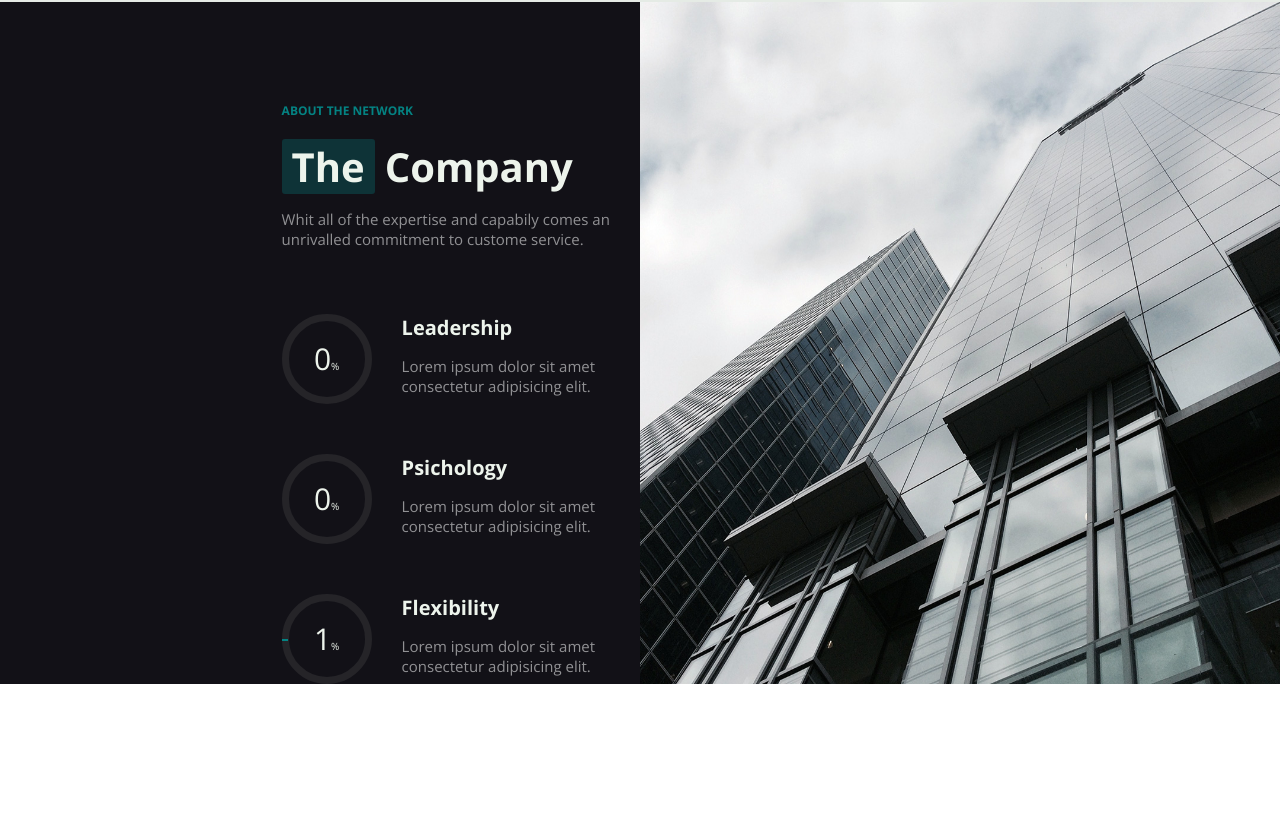
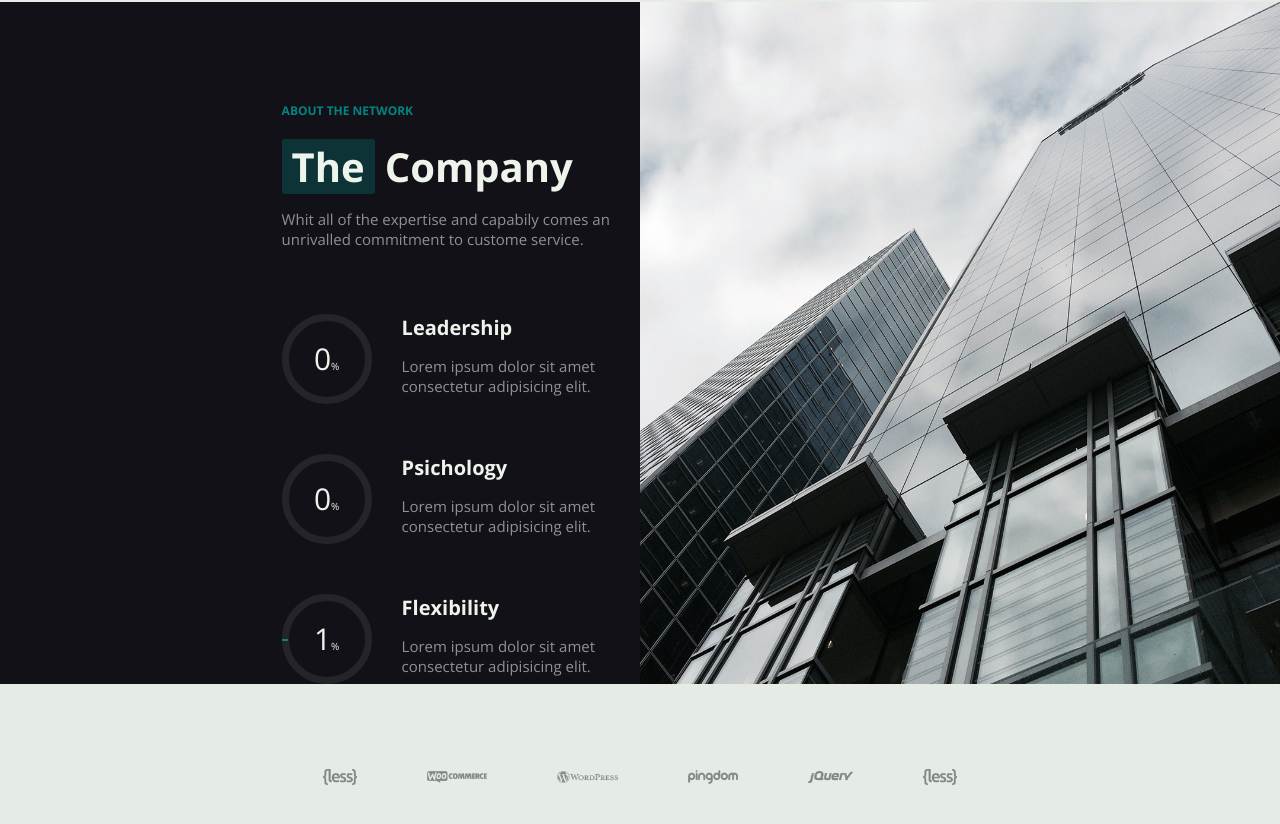
Before and after one commit to DavidePisani/proj-html-vuejs, a Vue app: page / in a window 1280 px wide. Shown: the part 1123-1947 px from the top of the page. Before the commit the page ends 1807 px from the top, so only its background shows below. Built offline with nearby package versions, Linux system fonts and the light colour scheme.

Commit message:
fine MainPartner

```diff
--- a/src/App.vue
+++ b/src/App.vue
@@ -5,6 +5,7 @@
     <main>
       <MainBusiness/>
       <MainCompany/>
+      <MainPartner/>
     </main>
 
   </div>
@@ -14,13 +15,15 @@
 import HeaderComponent from './components/HeaderComponent.vue'
 import MainBusiness from './components/MainBusiness.vue'
 import MainCompany from './components/MainCompany.vue'
+import MainPartner from './components/MainPartner.vue'
 
 export default {
   name: 'App',
   components: {
     HeaderComponent,
     MainBusiness,
-    MainCompany
+    MainCompany,
+    MainPartner,
   },
 
   data(){
--- /dev/null
+++ b/src/components/MainPartner.vue
@@ -0,0 +1,86 @@
+<template>
+  <section class="partner">
+    <div class="container">
+        <ul>
+            <li v-for="image , index in partnerImg" :key="index">
+                <img :src="image.url" :alt="image.name">
+            </li>
+
+
+        </ul>
+
+    </div>
+
+  </section>
+</template>
+
+<script>
+export default {
+name:"MainPartner",
+    data(){
+        return{
+            partnerImg:[
+                {
+                    url:require("../assets/img/logo-5.png"),
+                    name:"less"
+                },
+                {
+                    url:require("../assets/img/logo-1.png"),
+                    name:"wooCommerce"
+                },
+                {
+                    url:require("../assets/img/logo-2.png"),
+                    name:"WordPress"
+                },
+                {
+                    url:require("../assets/img/logo-3.png"),
+                    name:"pingdom"
+                },
+                {
+                    url:require("../assets/img/logo-4.png"),
+                    name:"jquery"
+                },
+                {
+                    url:require('../assets/img/logo-5.png'),
+                    name:"less"
+                },
+
+            ]
+        }
+    }
+
+}
+</script>
+
+<style lang="scss" scoped>
+@import '../assets/style/variables.scss';
+@import '../assets/style/common.scss';
+
+.partner{
+    width: 100%;
+   background-color: $color_9;
+
+   .container{
+    width: 55%;
+    margin: 0 auto;
+    padding-block:50px;
+
+        ul{
+            display: flex;
+            align-items: center;
+        }
+
+        li{
+            list-style-type: none;
+            padding: 35px;
+            text-align: center;
+
+            img{
+               opacity: 0.5;
+            }
+
+        }
+   }
+}
+
+</style>
```
